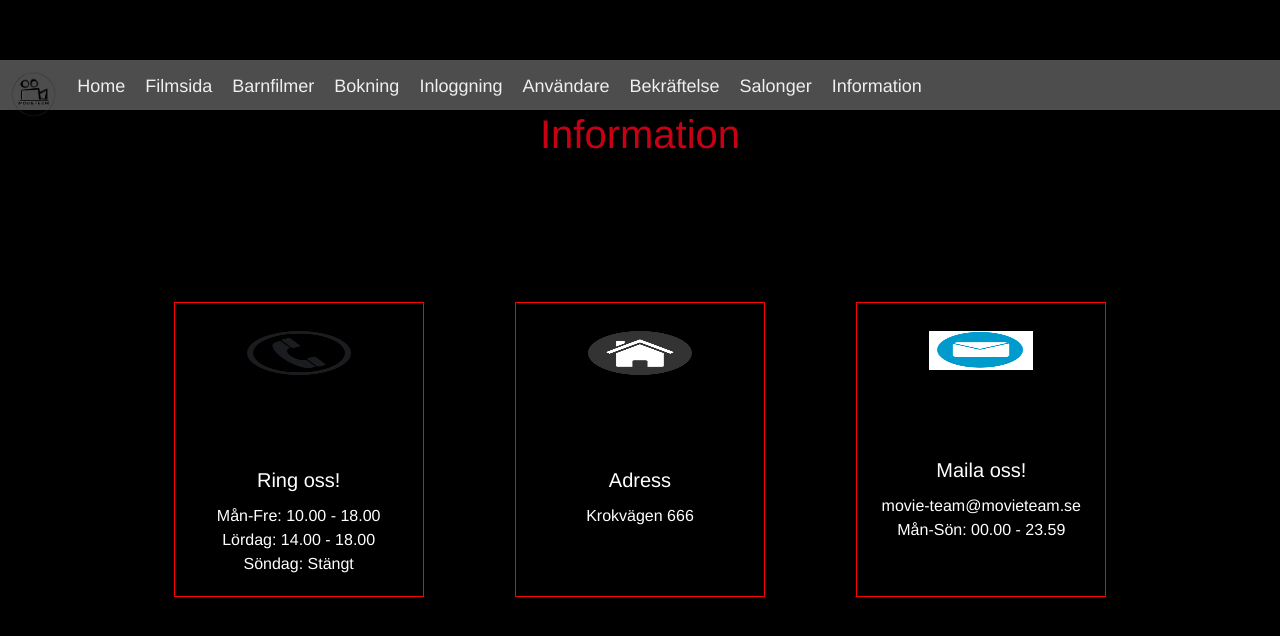
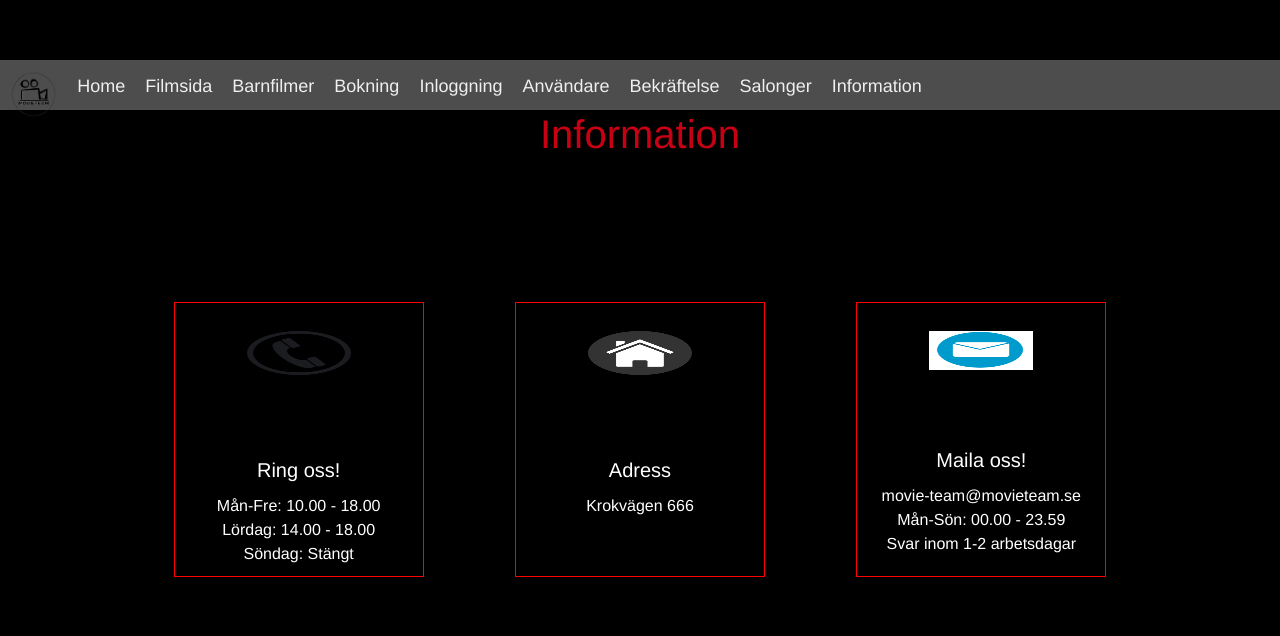
Before and after one commit to cchaglund/movie-team, a Vue app: page /#/information in a window 1280 px wide. Shown: the top 636 px of the page. Built offline with nearby package versions, Linux system fonts and the light colour scheme.

Commit message:
Liten text fix

```diff
--- a/src/views/Information.vue
+++ b/src/views/Information.vue
@@ -31,6 +31,7 @@
             <h5 class="card-title">Maila oss!</h5>
             <p class="card-text">movie-team@movieteam.se</p>
             <p class="card-text">Mån-Sön: 00.00 - 23.59</p>
+            <p class="card-text">Svar inom 1-2 arbetsdagar</p>
         </div>
     </div>
     </div>
@@ -66,6 +67,10 @@ h1 {
     padding-top: 2vh;
 }
 
+.card-body {
+    padding: 10px !important;
+}
+
 .information-panels {
     margin: 0 !important;
     margin-top: 18vh !important;
```
